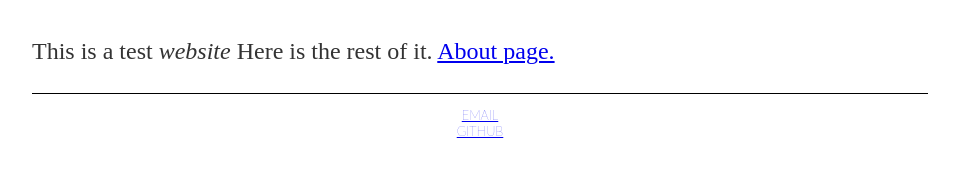
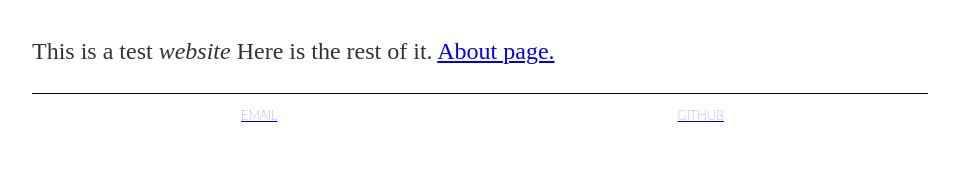
Before and after one commit to beauhodes/beauhodes.github.io, a Jekyll site: the page built from index.html, in a window 1280 px wide. Shown: the part 238-415 px from the top of the page, without its empty margins (160-1119 px from the left). Built offline with Jekyll 4.4.1, drawn with Linux system fonts in a browser that asks for light colours.

Commit message:
Update main.css

```diff
--- a/css/main.css
+++ b/css/main.css
@@ -11,6 +11,15 @@ nav {
   align-items: center;
   text-align: center;
   border-bottom: 4px solid black;
+}
+footer {
+    display: grid;
+    grid-template-columns: repeat(2, 1fr);
+    grid-auto-rows: auto;
+    grid-gap: 1em;
+    align-items: center;
+    text-align: center;
+    border-top: 4px solid black;
 }
 @media screen and (max-width: 900px) {
   nav {
@@ -49,6 +58,19 @@ nav {
   padding: 1em 1em;
 }
 .navLinks:hover {
+  color: #0000ff;
+  padding: 1em 1em;
+}
+.footerLinks {
+  font-family: 'Lato', sans-serif;
+  font-size: .8em;
+  text-transform: uppercase;
+  text-decoration: none;
+  font-weight: 300;
+  color: black;
+  padding: 1em 1em;
+}
+.footerLinks:hover {
   color: #0000ff;
   padding: 1em 1em;
 }
```
